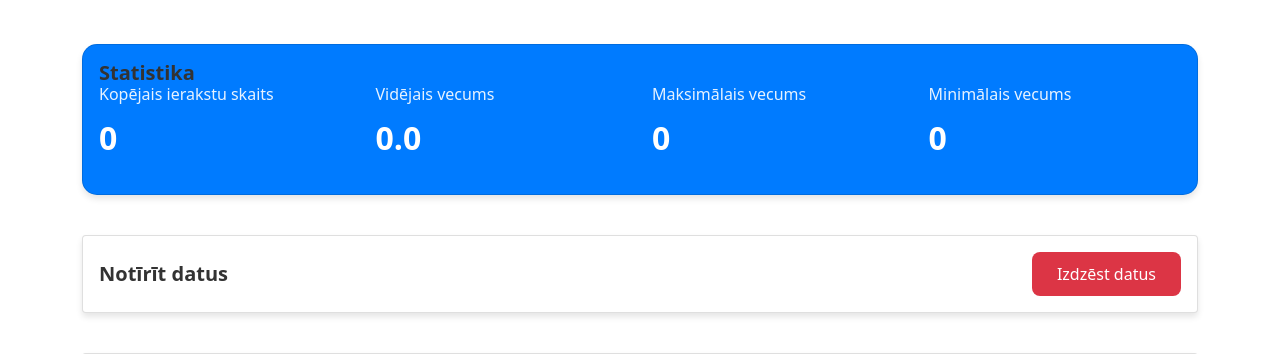
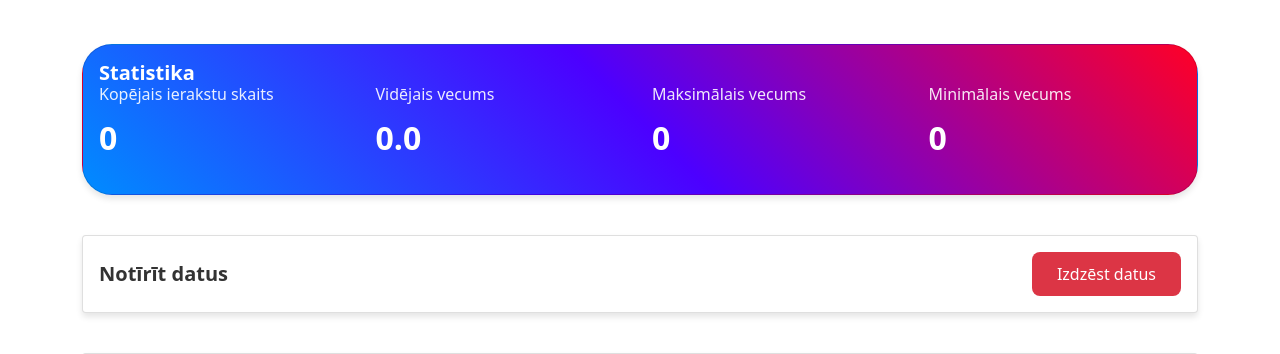
Before and after one commit to SUPERERNY/PROJEKTS, a Flask app: page / in a window 1280 px wide. Shown: the part 56-410 px from the top of the page. Run offline with Flask 3, Linux system fonts and the light colour scheme; data that the repository does not hold is empty.

Commit message:
a few changes

```diff
--- a/main.py
+++ b/main.py
@@ -70,14 +70,17 @@ def upload():
         file = request.files['file']
         if file.filename.endswith('.csv'):
             try:
-                # Lasīt CSV failu ar semikola vai komata atdalītāju
+                # Vispirms mēģinām ar semikolu
                 try:
                     df = pd.read_csv(file, sep=';')
                 except:
+                    # Ja neizdodas, mēģinām ar komatu
+                    file.seek(0)  # Atgriežam faila rādītāju sākumā
                     df = pd.read_csv(file, sep=',')
+
                 print("Pieejamās kolonnas:", df.columns.tolist())
 
-                # Atrast vārdu un vecuma kolonnas
+                # Meklējam vārdu un vecuma kolonnas
                 name_col = None
                 age_col = None
 
@@ -88,15 +91,14 @@ def upload():
                     elif 'age' in col_lower:
                         age_col = col
 
-                # Pārbaudīt, vai atrastas nepieciešamās kolonnas
                 if name_col is None or age_col is None:
                     return "Kļūda: Nevarēja atrast atbilstošas kolonnas. Lūdzu, pārliecinieties, ka CSV failā ir kolonnas vārdiem un vecumiem."
 
-                # Apstrādāt vecuma datus
+                # Apstrādājam vecuma datus
                 df[age_col] = pd.to_numeric(df[age_col].astype(str).str.replace(r'[^\d.-]', ''), errors='coerce')
                 df = df.dropna(subset=[age_col])
 
-                # Ievietot datus datubāzē
+                # Ievietojam datus datubāzē
                 for _, row in df.iterrows():
                     Data.create(
                         name=str(row[name_col]),
@@ -106,7 +108,6 @@ def upload():
             except Exception as e:
                 return f"Kļūda faila apstrādē: {str(e)}"
     return render_template('upload.html')
-
 
 # Datu vizualizācijas maršruts - izveido dažādus grafikus un diagrammas
 @app.route('/visualize')
--- a/templates/index.html
+++ b/templates/index.html
@@ -21,9 +21,9 @@
             color: #000 !important;
         }
         .stats-card {
-            background-color: #007bff;
+            background: linear-gradient(45deg, #008cff, #4c00ff, #ff0026);
             color: white;
-            border-radius: 15px;
+            border-radius: 30px;
         }
         .stats-value {
             font-size: 2rem;
@@ -72,7 +72,7 @@
     <!-- Navigācijas josla -->
     <nav class="navbar navbar-expand-lg navbar-light bg-light">
         <div class="container">
-            <a class="navbar-brand">Datu Analīzes Platforma</a>
+            <a class="navbar-brand" data-bs-toggle="tooltip" data-bs-placement="bottom" title="Ernests Garbars, Kristiāns Šuba, Kristers Rudzītis">Datu Analīzes Platforma</a>
             <div class="navbar-nav">
                 <a class="nav-link active" href="/">Vispārīgi</a>
                 <a class="nav-link" href="/upload">Augšupielādēt</a>
@@ -89,7 +89,7 @@
             <div class="col-md-12">
                 <div class="card stats-card">
                     <div class="card-body">
-                        <h5 class="card-title mb-0">Statistika</h5>
+                        <h5 class="card-title mb-0" style="color:white">Statistika</h5>
                         <div class="row" id="stats">
                             <div class="col-md-3">
                                 <h6>Kopējais ierakstu skaits</h6>
@@ -162,6 +162,12 @@
     <!-- Bootstrap JavaScript interaktīvajiem komponentiem -->
     <script src="https://cdn.jsdelivr.net/npm/bootstrap@5.1.3/dist/js/bootstrap.bundle.min.js"></script>
     <script>
+        // Inicializējam tooltips
+        var tooltipTriggerList = [].slice.call(document.querySelectorAll('[data-bs-toggle="tooltip"]'))
+        var tooltipList = tooltipTriggerList.map(function (tooltipTriggerEl) {
+            return new bootstrap.Tooltip(tooltipTriggerEl)
+        })
+
         // Statistiskās informācijas atjaunināšanas funkcija
         function updateStats() {
             fetch('/api/stats')
```
Also changed, not shown: templates/filter.html (+8 -1 lines), templates/upload.html (+7 -1 lines), templates/visualize.html (+8 -1 lines).
